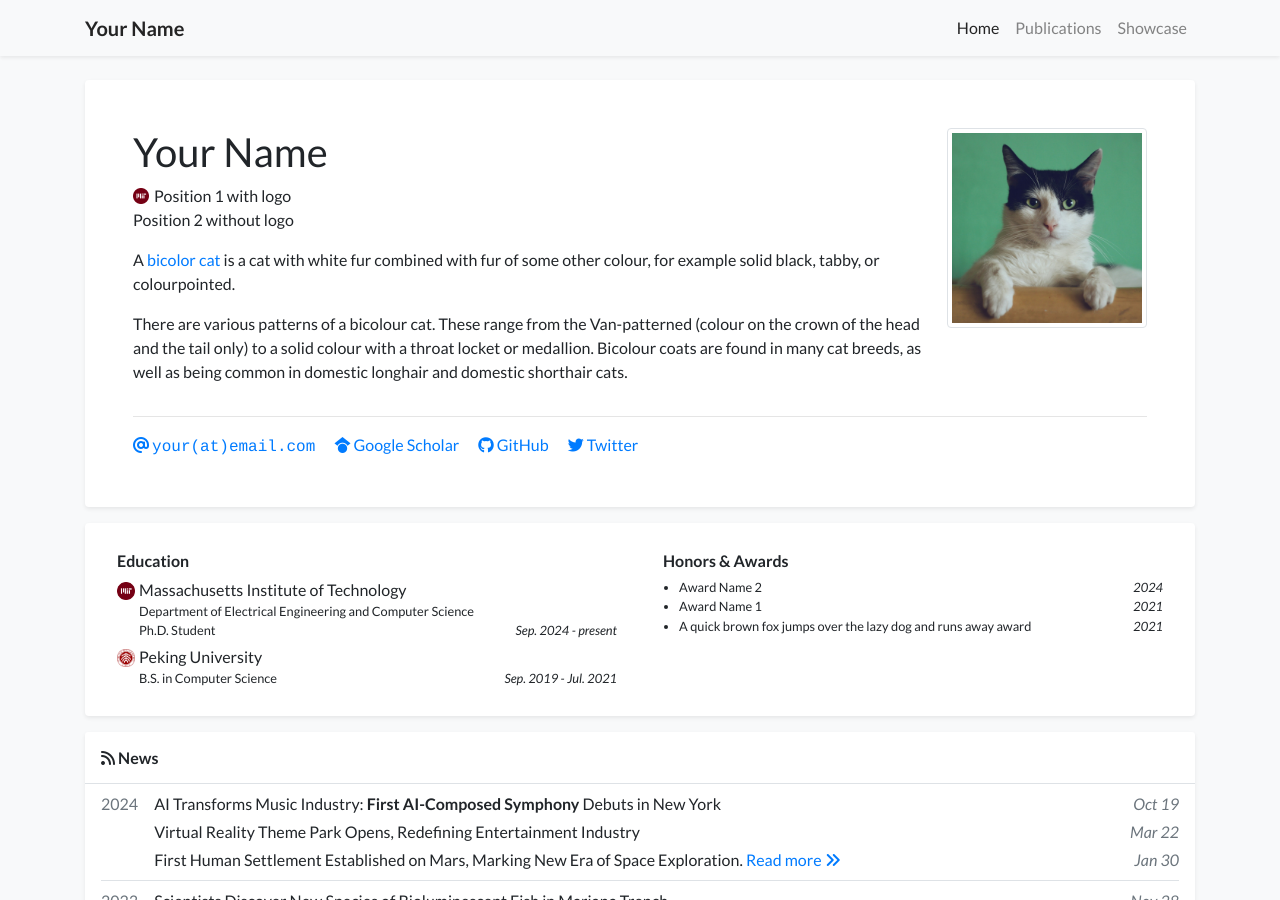
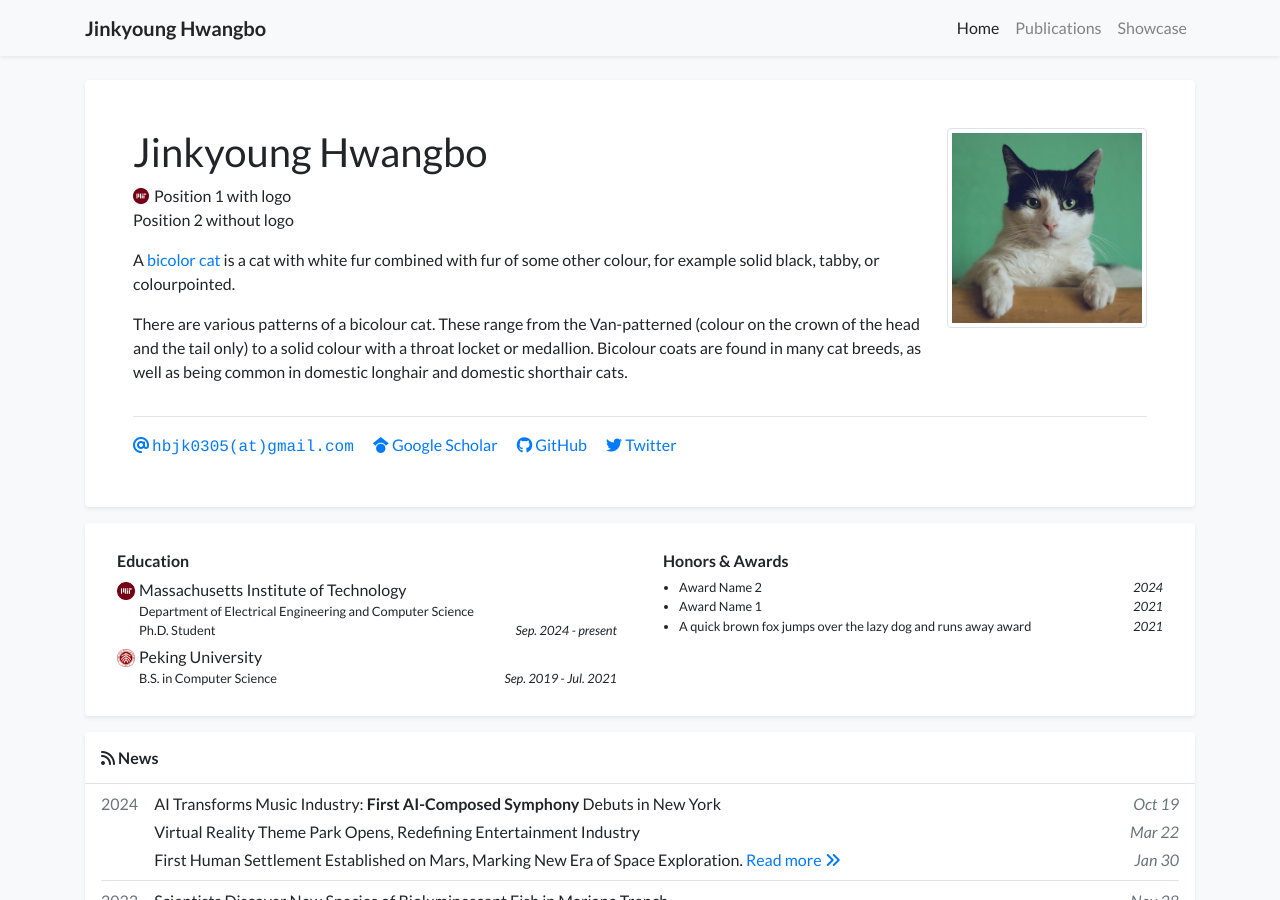
Before and after one commit to hbjk0305/hbjk0305.github.io, a Jekyll site: the page built from index.html, in a window 1280 px wide and 900 px high. Built offline with Jekyll 4.4.1, drawn with Linux system fonts in a browser that asks for light colours; nearby versions of some CDN libraries; a style sheet for code colours, icons or effects is not loaded.

Commit message:
add my name

```diff
--- a/_data/profile.yml
+++ b/_data/profile.yml
@@ -1,6 +1,6 @@
-primary_name: "Your Name"
+primary_name: "Jinkyoung Hwangbo"  # This is the name that will be displayed on the profile page
 secondary_name: ""
-navbar_name: "Your Name"
+navbar_name: "Jinkyoung Hwangbo"  # This is the name that will be displayed in the navbar
 
 positions:
 - logo: /assets/images/badges/MIT_Social_circle.png  # Logo is optional
@@ -8,7 +8,7 @@ positions:
 - name: Position 2 without logo
 
 
-email: "your@email.com"
+email: "hbjk0305@gmail.com"
 # cv_link: link-to-your-cv-file
 gscholar: xFmQpf4AAAAJ  # This is an example, replace it with your own Google Scholar ID
 github: your_github_id
```
